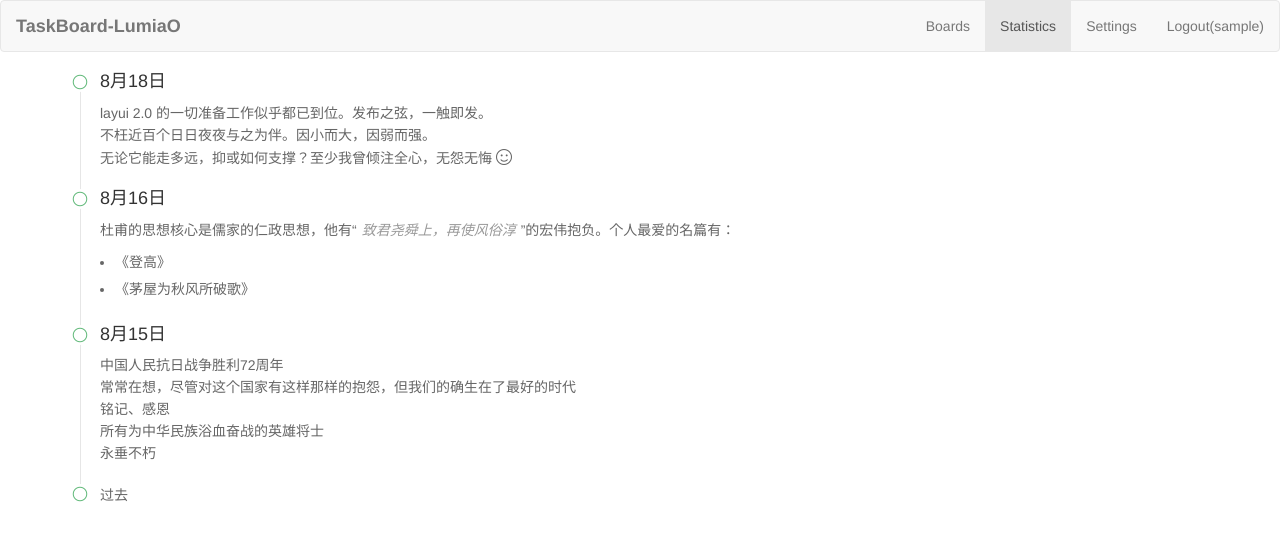
After one commit to LumiaO-N9/TaskBoard, a Flask app: page /statistic/ in a window 1280 px wide. The commit adds this page. Shown: the top 541 px of the page. Run offline with Flask 2, Linux system fonts and the light colour scheme; the visitor is signed in with stand-in values (Sample User, id 1); data comes from the database, SQL or seed files in the repository; some libraries are stand-ins or nearby versions.

Commit message:
add statistic page and do some test

```diff
--- a/TaskBoard/__init__.py
+++ b/TaskBoard/__init__.py
@@ -1,7 +1,7 @@
 from flask import Flask, render_template
 from TaskBoard.settings import config
 from TaskBoard.extensions import db, login_manager, csrf, moment, toolbar
-from TaskBoard.blueprints import auth, taskboard, setting
+from TaskBoard.blueprints import auth, taskboard, setting, statistic
 from TaskBoard.models import User, Project, Milestone, Category, Task
 from flask_wtf.csrf import CSRFError
 import os
@@ -39,6 +39,7 @@ def register_blueprints(app):
     app.register_blueprint(taskboard.taskboard_bp)
     app.register_blueprint(auth.auth_bp, url_prefix='/auth')
     app.register_blueprint(setting.setting_bp, url_prefix='/setting')
+    app.register_blueprint(statistic.statistic_bp, url_prefix='/statistic')
 
 
 def register_shell_context(app):
--- /dev/null
+++ b/TaskBoard/blueprints/statistic.py
@@ -0,0 +1,19 @@
+from flask import Blueprint, render_template, jsonify, abort, request, current_app, send_from_directory, url_for
+from flask_login import login_required, current_user
+from TaskBoard.models import User, Project, Milestone, Category, Task, Comment, File
+from TaskBoard.extensions import db
+from datetime import datetime
+import uuid, os
+
+statistic_bp = Blueprint('statistic', __name__)
+
+
+@statistic_bp.before_request
+@login_required
+def login_project():
+    pass
+
+
+@statistic_bp.route('/')
+def index():
+    return render_template('statistic/statistic.html')
--- a/TaskBoard/templates/_navbar.html
+++ b/TaskBoard/templates/_navbar.html
@@ -12,6 +12,7 @@
     <div class="collapse navbar-collapse" id="navbar-collapse-1">
         <ul class="nav navbar-nav navbar-right">
             <li id="board"><a href="{{ url_for('taskboard.index') }}">Boards</a></li>
+            <li id="statistics"><a href="{{ url_for('statistic.index') }}">Statistics</a></li>
             <li id="settings"><a href="{{ url_for('setting.index') }}">Settings</a></li>
             <li id="logout"><a href="{{ url_for('auth.logout') }}">Logout({{ current_user.username }})</a></li>
         </ul>
--- /dev/null
+++ b/TaskBoard/templates/statistic/statistic.html
@@ -0,0 +1,64 @@
+{% extends 'base.html' %}
+{% block title %}Settings{% endblock %}
+{% block style %}
+    <link rel="stylesheet" href="{{ url_for('static', filename='css/layui.css') }}" type="text/css">
+    <style>
+
+    </style>
+{% endblock %}
+{% block content %}
+    {% include '_navbar.html' %}
+    <div class="container">
+        <ul class="layui-timeline">
+            <li class="layui-timeline-item">
+                <i class="layui-icon layui-timeline-axis">&#xe63f;</i>
+                <div class="layui-timeline-content layui-text">
+                    <h3 class="layui-timeline-title">8月18日</h3>
+                    <p>
+                        layui 2.0 的一切准备工作似乎都已到位。发布之弦，一触即发。
+                        <br>不枉近百个日日夜夜与之为伴。因小而大，因弱而强。
+                        <br>无论它能走多远，抑或如何支撑？至少我曾倾注全心，无怨无悔 <i class="layui-icon"></i>
+                    </p>
+                </div>
+            </li>
+            <li class="layui-timeline-item">
+                <i class="layui-icon layui-timeline-axis">&#xe63f;</i>
+                <div class="layui-timeline-content layui-text">
+                    <h3 class="layui-timeline-title">8月16日</h3>
+                    <p>杜甫的思想核心是儒家的仁政思想，他有“<em>致君尧舜上，再使风俗淳</em>”的宏伟抱负。个人最爱的名篇有：</p>
+                    <ul>
+                        <li>《登高》</li>
+                        <li>《茅屋为秋风所破歌》</li>
+                    </ul>
+                </div>
+            </li>
+            <li class="layui-timeline-item">
+                <i class="layui-icon layui-timeline-axis">&#xe63f;</i>
+                <div class="layui-timeline-content layui-text">
+                    <h3 class="layui-timeline-title">8月15日</h3>
+                    <p>
+                        中国人民抗日战争胜利72周年
+                        <br>常常在想，尽管对这个国家有这样那样的抱怨，但我们的确生在了最好的时代
+                        <br>铭记、感恩
+                        <br>所有为中华民族浴血奋战的英雄将士
+                        <br>永垂不朽
+                    </p>
+                </div>
+            </li>
+            <li class="layui-timeline-item">
+                <i class="layui-icon layui-timeline-axis">&#xe63f;</i>
+                <div class="layui-timeline-content layui-text">
+                    <div class="layui-timeline-title">过去</div>
+                </div>
+            </li>
+        </ul>
+    </div>
+{% endblock %}
+{% block scripts %}
+    {{ super() }}
+    <script type="text/javascript">
+        $(function () {
+            $('#statistics').addClass('active').children('a').removeAttr('href');
+        });
+    </script>
+{% endblock %}
```
